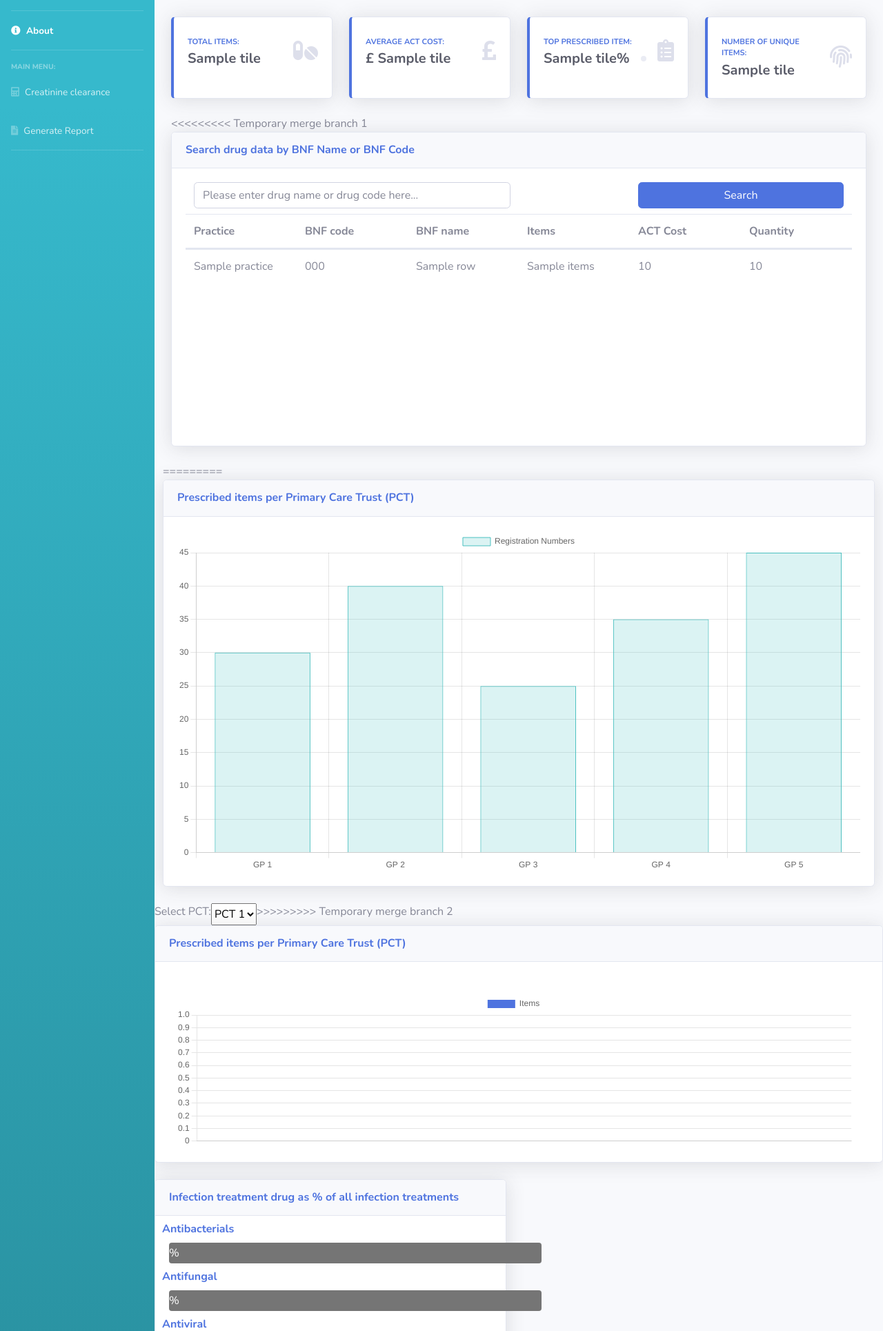
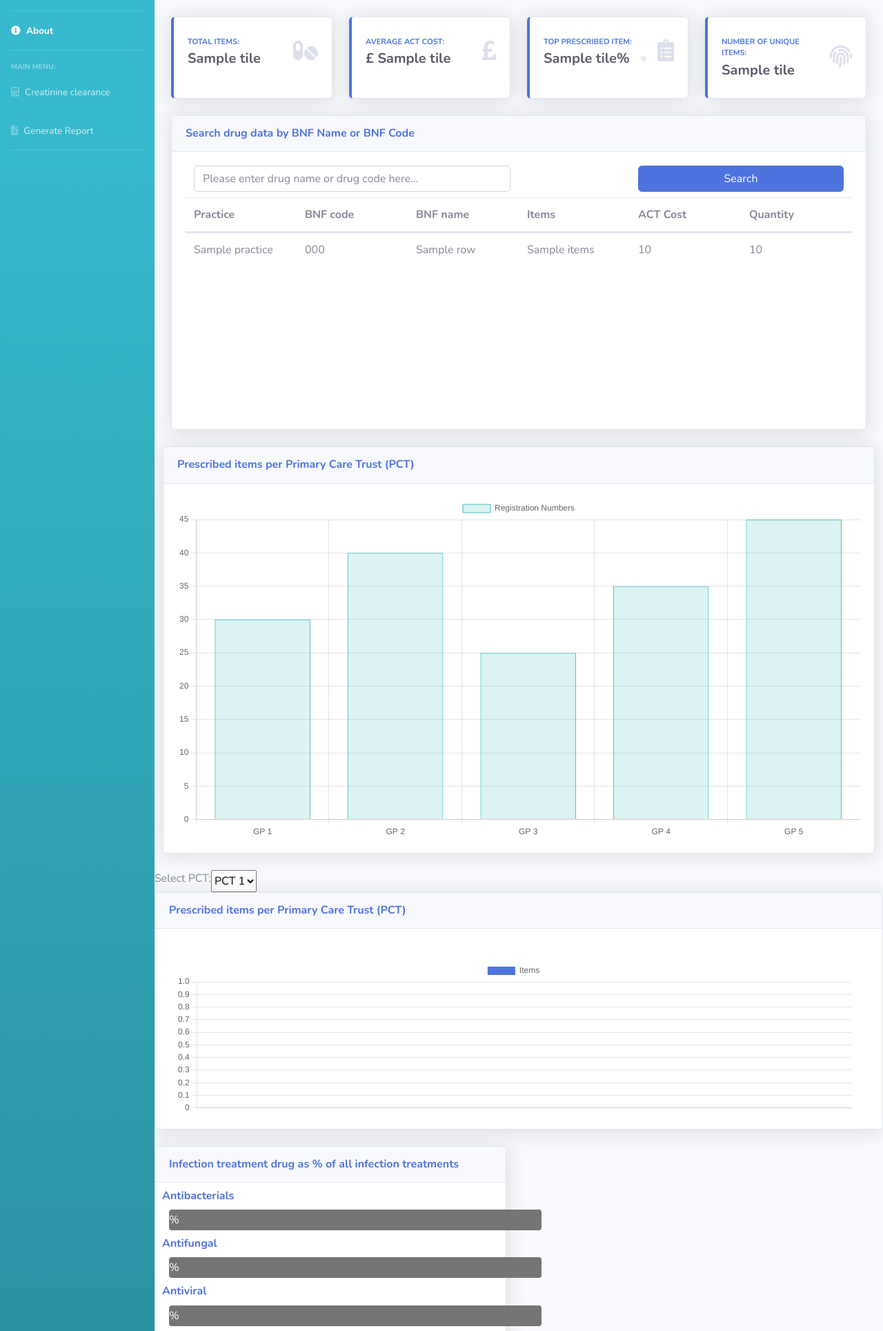
Before and after one commit to MuyingZhao/Prescription-Analysis-Dashboard, a Flask app: template app/templates/dashboard/index.html in a window 1280 px wide. Shown: the part 128-2057 px from the top of the page at 69% size. Run offline with Flask 3, Linux system fonts and the light colour scheme; the template is opened without the code that fills it: most values are stand-ins (such as "Sample title", 1, 10 or a date in 2020); some libraries are stand-ins or nearby versions.

Commit message:
correct some errors in index.html

```diff
--- a/app/templates/dashboard/index.html
+++ b/app/templates/dashboard/index.html
@@ -291,7 +291,6 @@
             </div>
           </div>
 
-<<<<<<<<< Temporary merge branch 1
 
             <div class="row">
                 <div class="col-xl-12 col-lg-7">
@@ -338,7 +337,6 @@
                     </div>
                 </div>
 
-=========
 <!-- PCT bar chart-->
           <!-- Content Row -->
 
@@ -420,7 +418,6 @@
     registrationChart.update();
         }
     </script>
->>>>>>>>> Temporary merge branch 2
 
 
 
@@ -643,6 +640,7 @@
   <script src="{{ url_for('static', filename='js/sb-admin-2.min.js') }}"></script>
 
 
+
 </body>
 
 </html>
```
